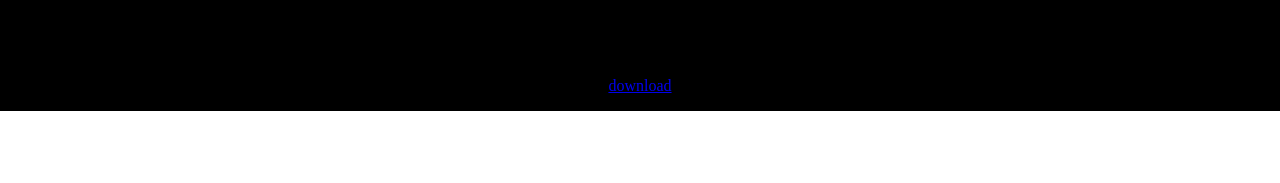
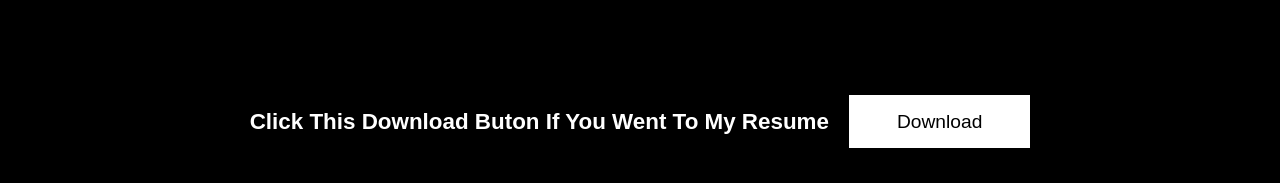
Before and after one commit to azeemali97/My-Portfolio, a plain HTML site: page index.html in a window 1280 px wide. Shown: the part 5230-5413 px from the top of the page. Before the commit the page ends 5341 px from the top, so only its background shows below. Drawn offline with nearby package versions, Linux system fonts and the light colour scheme.

Commit message:
css update
Add and change some CSS

```diff
--- a/index.html
+++ b/index.html
@@ -237,8 +237,8 @@
       </div>
     </div>
 <div class="cv">
-    <div class="cv-content"></div>
-    <div class="cv-download"><a id="btn-download" href="#">download</a></div>
+    <div class="cv-content">click this Download Buton if you went to my resume</div>
+    <div class="cv-download"><a id="btn-download" target="_blank" href="#">Download</a></div>
 </div>
     <script src="https://cdn.jsdelivr.net/npm/swiper@11/swiper-bundle.min.js"></script>
     <script src="main.js"></script>
--- a/main.js
+++ b/main.js
@@ -59,3 +59,22 @@ function runOnMobile() {
 
 
 runOnMobile();
+
+
+let dbtn =  document.querySelector(".cv-download");
+let cv   =  document.querySelector(".cv");
+let content = document.querySelector(".cv-content");
+dbtn.addEventListener('mouseover',function chn() {
+
+  cv.style.backgroundColor = "white";
+  content.style.color = "black";
+
+
+});
+dbtn.addEventListener('mouseout',function chn2() {
+
+  cv.style.backgroundColor = "";
+  content.style.color = "";
+
+
+});
--- a/style.css
+++ b/style.css
@@ -1,6 +1,14 @@
 * {
   margin: 0%;
   padding: 0%;
+}
+a{
+  text-decoration: none;
+  color: black;
+  &:hover{
+
+    color: white;
+  }
 }
 
 @import url("https://fonts.googleapis.com/css2?family=Montserrat:ital,wght@0,100..900;1,100..900&display=swap");
@@ -264,16 +272,42 @@ main {
   border-radius: 30px;
 }
 .cv{
-
-padding: 1rem 2rem;
+padding: 3rem 2rem;
 background-color: black;
 display: flex;
 justify-content: center;
 align-items: center;
+gap: 20px;
 color: white;
 position: sticky;
 }
 
+#btn-download{
+  padding: 1rem 3rem;
+  background-color: white;
+  color: black;
+  font-size: 1.2rem;
+  font-family: "Montserrat", sans-serif;
+&:hover
+{
+  background-color: black;
+  color: white;
+
+}
+
+}
+
+
+.cv-content{
+
+  color: white;
+  font-size: 1.4rem;
+  font-family: "Montserrat", sans-serif;
+  font-weight: 600;
+  text-transform: capitalize;
+
+
+}
 
 @media only screen and (max-width: 600px) {
   .experience-wrap {
```
